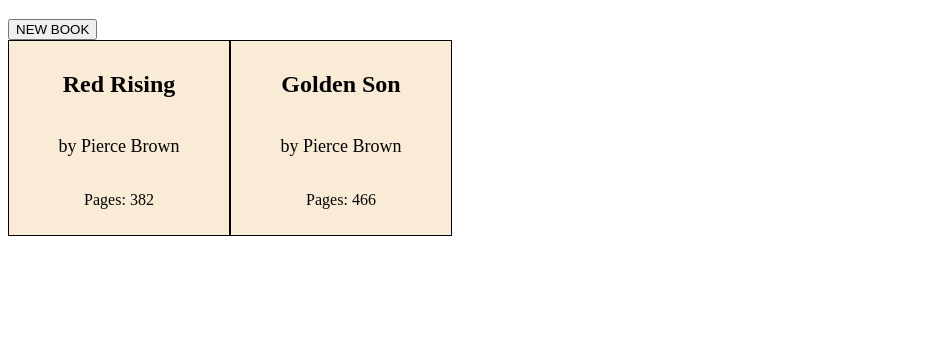
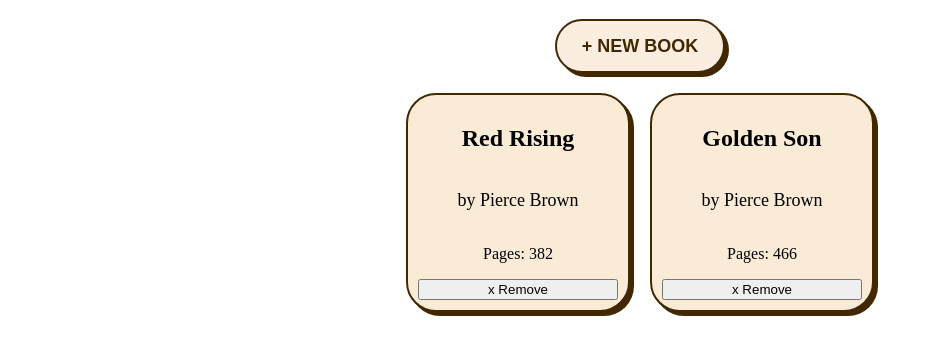
Before and after one commit to RyanAlcoran/library, a plain HTML site: page index.html in a window 1280 px wide. Shown: the part 61-416 px from the top of the page, without its empty margins (0-933 px from the left). Drawn offline with Linux system fonts and the light colour scheme.

Commit message:
Add button to remove book from library

```diff
--- a/css/style.css
+++ b/css/style.css
@@ -1,17 +1,64 @@
+.body {
+    display: flex;
+    flex-direction: column;
+    align-items: center;
+    gap: 20px;
+}
+
 .books-container {
     display: flex;
     flex-wrap: wrap;
+    gap: 10px 20px;
 }
+
 .book-card {
     display: flex;
     flex-direction: column;
     text-align: center;
     padding: 10px;
-    border: 1px solid black;
+    border: 2px solid #422800;
+    border-radius: 30px;
     background-color: antiquewhite;
+    box-shadow: #422800 4px 4px 0 0;
     width: 200px;
 }
 
 .author {
     font-size: large;
 }
+
+/* CSS */
+.button-74 {
+  background-color: #fbeee0;
+  border: 2px solid #422800;
+  border-radius: 30px;
+  box-shadow: #422800 4px 4px 0 0;
+  color: #422800;
+  cursor: pointer;
+  display: inline-block;
+  font-weight: 600;
+  font-size: 18px;
+  padding: 0 18px;
+  line-height: 50px;
+  text-align: center;
+  text-decoration: none;
+  user-select: none;
+  -webkit-user-select: none;
+  touch-action: manipulation;
+}
+
+.button-74:hover {
+  background-color: #fff;
+}
+
+.button-74:active {
+  box-shadow: #422800 2px 2px 0 0;
+  transform: translate(2px, 2px);
+}
+
+@media (min-width: 768px) {
+  .button-74 {
+    min-width: 120px;
+    padding: 0 25px;
+  }
+}
--- a/index.html
+++ b/index.html
@@ -30,11 +30,11 @@
                         <input type="checkbox" name="read" id="read">
                         <label for="read">I have read this book! </label>
                     </p>
-                    <button value="cancel" formmethod="dialog">Cancel</button>
+                    <button id="cancelBookBtn">Cancel</button>
                     <button type="submit" id="submitBookBtn">Submit</button>
                 </form>
             </dialog>
-            <button id="showBookDialog">NEW BOOK</button>
+            <button id="showBookDialog" class="button-74" role="button">+ NEW BOOK</button>
         </div>
         <div class="books-container"></div>
     </div>
--- a/js/script.js
+++ b/js/script.js
@@ -7,14 +7,23 @@ console.log(myLibrary);
 
 const booksContainer = document.querySelector(".books-container");
 
+displayLibary();
+
 const showButton = document.getElementById("showBookDialog");
 const addBookDialog = document.getElementById("addBookDialog");
 const submitButton = addBookDialog.querySelector("#submitBookBtn");
+const cancelButton = addBookDialog.querySelector("#cancelBookBtn");
 const newBookForm = document.getElementById("newBookForm");
+
+
 
 // "NEW BOOK" button opens the dialog modally
 showButton.addEventListener("click", () => {
   addBookDialog.showModal();
+});
+
+cancelButton.addEventListener("click", () => {
+  addBookDialog.close();
 });
 
 /// Prevent the "Submit" button from the default behavior of submitting the form, and close the dialog with the `close()` method, which triggers the "close" event.
@@ -32,6 +41,7 @@ newBookForm.addEventListener("submit", (event) => {
 });
 
 
+
 function Book(title, author, pages, read) {
     this.title = title;
     this.author = author;
@@ -47,7 +57,8 @@ function Book(title, author, pages, read) {
 
   function displayLibary() {
     empty(booksContainer);
-    myLibrary.forEach((book) => {
+
+    myLibrary.forEach((book, index) => {
       let bookCard = document.createElement("div");
       bookCard.classList.add("book-card");
 
@@ -66,10 +77,24 @@ function Book(title, author, pages, read) {
       pages.classList.add("pages");
       pages.appendChild(pagesText);
 
+      const removeBtn = document.createElement("button")
+      removeBtn.dataset.bookIndex = index;
+      removeBtn.classList.add("removeBtn");
+      removeBtn.textContent = 'x Remove';
+
+      // Remove button deletes book from library
+      removeBtn.addEventListener("click", () => {
+        myLibrary.splice(index, 1);
+        displayLibary();
+      });
+
       bookCard.appendChild(title);
       bookCard.appendChild(author);
       bookCard.appendChild(pages);
+      bookCard.appendChild(removeBtn);
       booksContainer.appendChild(bookCard);
+
+
 
     });
   }
@@ -77,5 +102,3 @@ function Book(title, author, pages, read) {
   function empty(element) {
     element.textContent = "";
   }
-
-  displayLibary();
```
